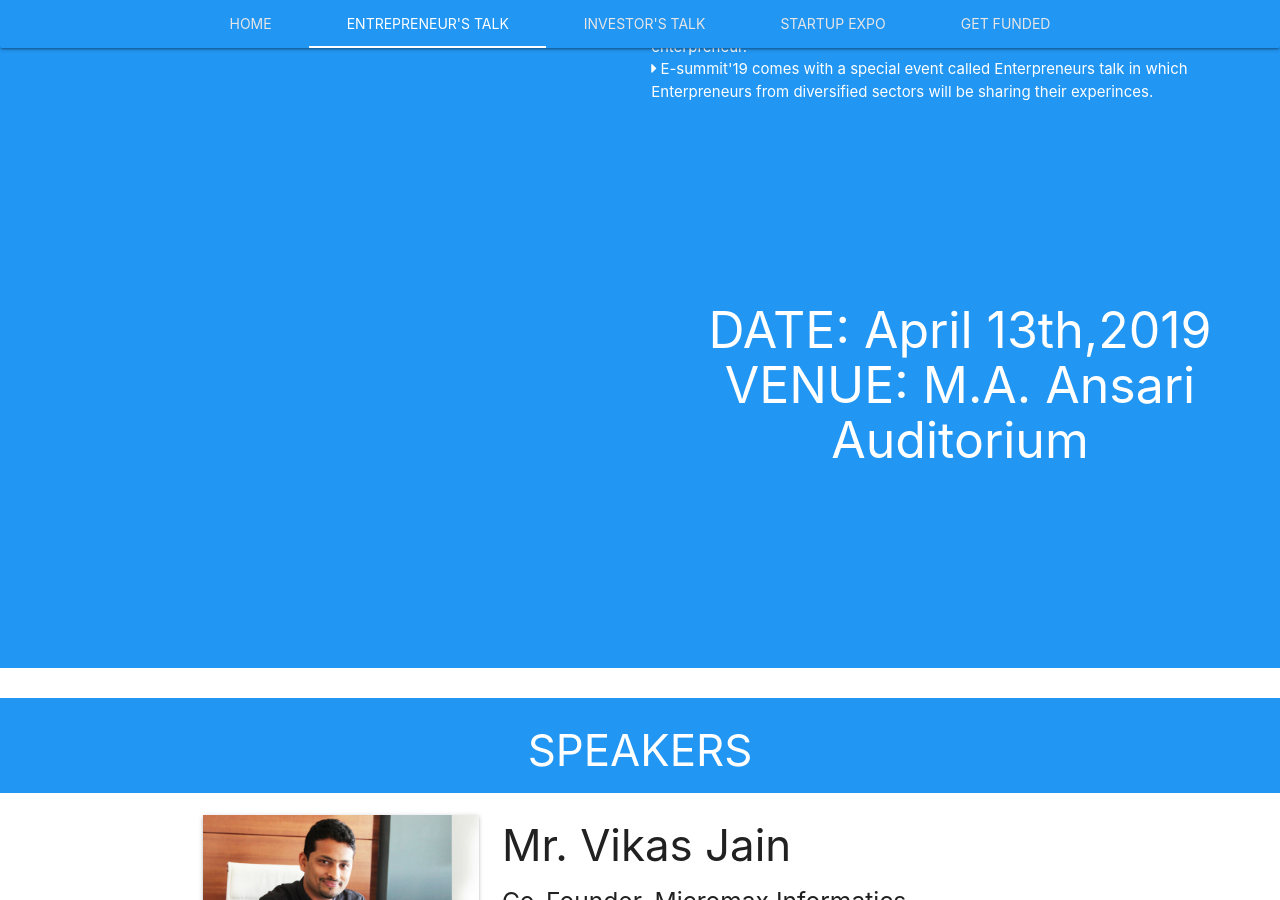
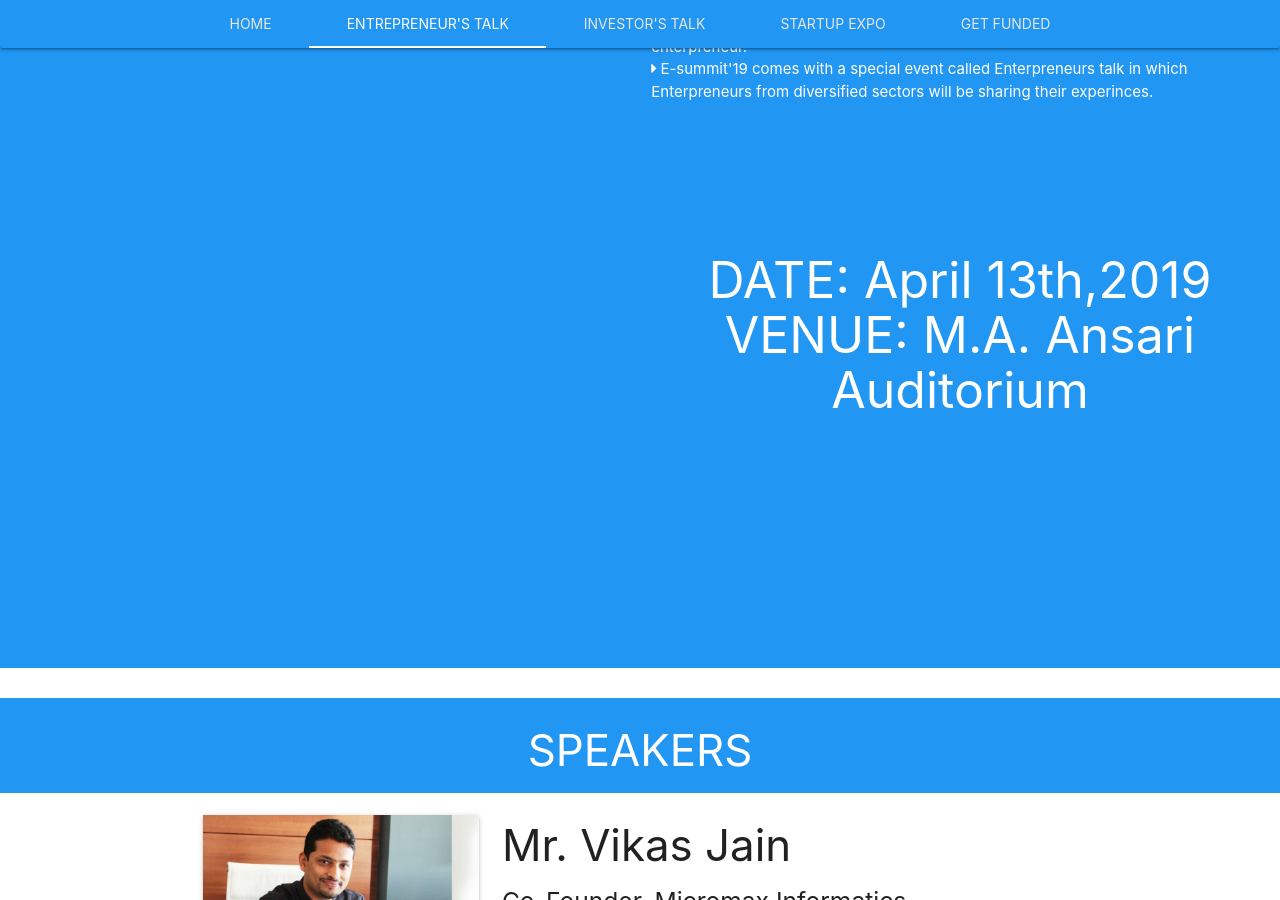
Before and after one commit to FinFO-app/emphasisO.com, a Jekyll site: the page esummit.html, which Jekyll copies as it is, in a window 1280 px wide and 900 px high, scrolled down 302 px. Built offline with Jekyll 4.4.1, drawn with Linux system fonts in a browser that asks for light colours.

Commit message:
Update esummit.html

```diff
--- a/esummit.html
+++ b/esummit.html
@@ -61,7 +61,7 @@
 from diversified sectors will be sharing their experinces.</li>
 
             	</ul>
-		    <h6 class="home_title center" style="margin-top:200px">DATE: April 13th,2019 <br> VENUE: M.A. Ansari Auditorium</h6>
+		    <h6 class="home_title center" style="margin-top:150px">DATE: April 13th,2019 <br> VENUE: M.A. Ansari Auditorium</h6>
             </div>
         </div>
         <div class="row show-on-small " style="display:none">
@@ -79,6 +79,10 @@
 from diversified sectors will be sharing their experiences.</li>
 
             	</ul>
+
+                <h6 class="home_title center" style="margin-top:50px">DATE: April 13th,2019 <br> VENUE: M.A. Ansari Auditorium</h6>
+
+
             </div>
         </div>
 
@@ -157,7 +161,7 @@
         </div>
 
     	<div id="content1" class="center white">
-        	<div class="container"  style="padding:15px">
+        	<div class="container"  style="padding:15px;text-align:left">
             	<h5><b>HIGHLIGHT</b></h5>
             	<ul>
                     <li>
@@ -176,7 +180,14 @@
             </div>
             <div class="col s12 l6 m6 white-text " style="height:100%;margin-top:200px">
                 <h4 class="home_title center">STARTUP EXPO</h4>
-                <p><i class='fas fa-caret-right'></i> We are proud to present the most colossal edition of Startup Expo, <br> this expo enables the most promising and versatile start-ups to conquer markets by getting high visibility transformative platform<br> where they can showcase their ventures and meet investors.</p>
+                <ul>
+                	<li><i class='fas fa-caret-right'></i> We are proud to present the most colossal edition of Startup Expo, <br> this expo enables the most promising and versatile start-ups to conquer markets by getting high visibility transformative platform<br> where they can showcase their ventures and meet investors.</li>
+                    <li><i class='fas fa-caret-right'></i>  interaction with investors</li>
+                    <li><i class='fas fa-caret-right'></i> explore partnership opportunities</li>
+                    <li><i class='fas fa-caret-right'></i>  find potential customers</li>
+                    <li><i class='fas fa-caret-right'></i> interact with all the stakeholders that can   help to scale new heights.</li>
+                </ul>
+                 <h6 class="home_title center" style="margin-top:50px">DATE: April 13th,2019 <br> VENUE: M.A. Ansari Auditorium</h6>
             </div>
         </div>
         <div class="row show-on-small" style="display:none">
@@ -186,25 +197,26 @@
             </div>
             <div class="col s12 l6 m6 white-text center-hv">
                 <h4 class="home_title center">STARTUP EXPO</h4>
-                <p><i class='fas fa-caret-right'></i> We are proud to present the most colossal edition of Startup Expo, <br> this expo enables the most promising and versatile start-ups to conquer markets by getting high visibility transformative platform<br> where they can showcase their ventures and meet investors.</p>
+                <p><i class='fas fa-caret-right'></i> We are proud to present the most colossal edition of Startup Expo, <br> this expo enables the most promising and versatile start-ups to conquer markets by getting high visibility transformative platform<br> where they can showcase their ventures and meet investors.
+                <li><i class='fas fa-caret-right'></i>  interaction with investors</li>
+                    <li><i class='fas fa-caret-right'></i> explore partnership opportunities</li>
+                    <li><i class='fas fa-caret-right'></i>  find potential customers</li>
+                    <li><i class='fas fa-caret-right'></i> interact with all the stakeholders that can   help to scale new heights.</li>
+                    </p>
+                     <h6 class="home_title center" style="margin-top:50px">DATE: April 13th,2019 <br> VENUE: M.A. Ansari Auditorium</h6>
             </div>
         </div>
 
     	<div id="content1" class="white">
         	<div class="container" style="padding:15px;text-align:left">
-                <h5><b>The key highlights of Start-up Expo are:</b></h5>
                 <ul>
-                    <li><i class='fas fa-caret-right'></i>  interaction with investors</li>
-                    <li><i class='fas fa-caret-right'></i> explore partnership opportunities</li>
+                    <li><i class='fas fa-caret-right'></i>   Networking session with CXOs, venture capitalists and angel investors</li>
+                    <li><i class='fas fa-caret-right'></i> Opportunity to raise funds</li>
                     <li><i class='fas fa-caret-right'></i>  find potential customers</li>
-                    <li><i class='fas fa-caret-right'></i> interact with all the stakeholders that can   help to scale new heights.</li>
+                    <li><i class='fas fa-caret-right'></i> Get media coverage</li>
                 </ul>
-                <h5><b>StartUp Expo 2019 Prize :</b></h5>
-                    <ul>
-                        <li><i class='fas fa-caret-right'></i>  All Registered eligible participants shall be eligible for the award nomination. Prize money to be won for Product-Stage Startups </li>
-                    </ul>
                     <div style="text-align:center">
-<a class="waves-effect waves-light btn-large blue" href="https://goo.gl/forms/sTP017ZZGHwq5dIk1" ><i class="fa fa-rocket right rotate-45"></i>Register</a>
+<a class="waves-effect waves-light btn-large blue" href="https://goo.gl/forms/sTP017ZZGHwq5dIk1" ><i class="fa fa-rocket right rotate-45"></i>Apply Now</a>
 </div>
 
         	</div>
@@ -212,27 +224,12 @@
     </div>
     <div class="blue" id="get_funded" >
         <div class="row hide-on-small-and-down">
-            <div class="col s12 l6 m6 center-hv center" style="height:100%">
+            <div class="col s12 l6 m6 center" style="height:100%;margin-top:100px">
                 <img src="assets/images/get_funded.png?a" class="home_img">
             </div>
-            <div class="col s12 l6 m6 white-text center-hv" style="height:100%">
-                <h4 class="home_title center">GET FUNDED</h4>
-            </div>
-        </div>
-        <div class="row show-on-small" style="display:none">
-            <div class="col s12 l6 m6 center-hv center">
-                <img src="assets/images/get_funded.png?asa" class="home_img">
-
-            </div>
-            <div class="col s12 l6 m6 white-text center-hv">
-                <h4 class="home_title center">GET FUNDED</h4>
-            </div>
-        </div>
-
-    	<div id="content1" class="center white">
-        	<div class="container" style="padding:15px">
-            	<h5><b>HIGILIGHT</b></h5>
-            	    <ul>
+            <div class="col s12 l6 m6 white-text" style="height:100%;">
+                <h4 class="home_title center" style="margin-top:200px">GET FUNDED</h4>
+                          <ul>
                         <li><i class='fas fa-caret-right'></i> Money is the bloodline of any business.
 If your idea is absolutely rock solid and can excite the interest of investors then,
 this contest can tremendously help you to maximize the opportunities for fund raising,
@@ -243,7 +240,44 @@
 There  are also  "reward" in exchange for financial contribution, typically in the form of a product or service.</li>
 
                     </ul>
-                        <a class="waves-effect waves-light btn-large blue" href="https://goo.gl/forms/M7YCbvBwZTgWKwcn2       "><i class="fas fa-hand-holding-usd right"></i>get funded</a>
+                    <h6 class="home_title center" style="margin-top:50px">DATE: April 13th,2019 <br> VENUE: Nehru guest House<br>Time: 4:00 PM</h6>
+            </div>
+        </div>
+        <div class="row show-on-small" style="display:none">
+            <div class="col s12 l6 m6 center-hv center">
+                <img src="assets/images/get_funded.png?asa" class="home_img">
+
+            </div>
+            <div class="col s12 l6 m6 white-text center-hv">
+                <h4 class="home_title center">GET FUNDED</h4>
+                <ul>
+                        <li><i class='fas fa-caret-right'></i> Money is the bloodline of any business.
+If your idea is absolutely rock solid and can excite the interest of investors then,
+this contest can tremendously help you to maximize the opportunities for fund raising,
+you can either present your idea in person or pitch it through a business plan.
+Winning these competitions can also get you media coverage and can help you  in marketing the product alongside financing.
+Chances of get working capital loan by banks
+is also high.
+There  are also  "reward" in exchange for financial contribution, typically in the form of a product or service.</li>
+
+                    </ul>
+                    <h6 class="home_title center" style="margin-top:50px">DATE: April 13th,2019 <br> VENUE: Nehru guest House<br>Time: 4:00 PM</h6>
+            </div>
+        </div>
+
+    	<div id="content1" class="center white">
+        	<div class="container" style="padding:15px;text-align:left">
+            	<h5><b>Timeline</b></h5>
+            	   <ul>
+						<li><i class="fas fa-caret-right"></i> Get-Funded is a pitching session of your start-up ideas infront of  3 mentors
+(mentors will be venture capitalist and industry leaders).</li>
+						<li><i class="fas fa-caret-right"></i> Out of total registrations, 8 start-ups will be selected for the pithching session.</li>
+                        <li><i class="fas fa-caret-right"></i> The winner among these 8 will be awarded a cash prize.</li>
+                        <li><i class="fas fa-caret-right"></i> Only 8 companies will be selected for GET-FUNDED.</li>
+                        <li><i class="fas fa-caret-right"></i> Selected 8-finalist will receive a confirmation mail by 7th April .</li>
+                        <li><i class="fas fa-caret-right"></i> These finalist has to pay an amount of 1000 Rs once they receive the confirmation e-mail.</li>
+                   </ul>
+                        <p style="text-align:center"><a class="waves-effect waves-light btn-large blue" href="https://goo.gl/forms/M7YCbvBwZTgWKwcn2"><i class="fas fa-hand-holding-usd right" ></i>Apply Now</a></p>
         	</div>
     	</div>
     </div>
```
